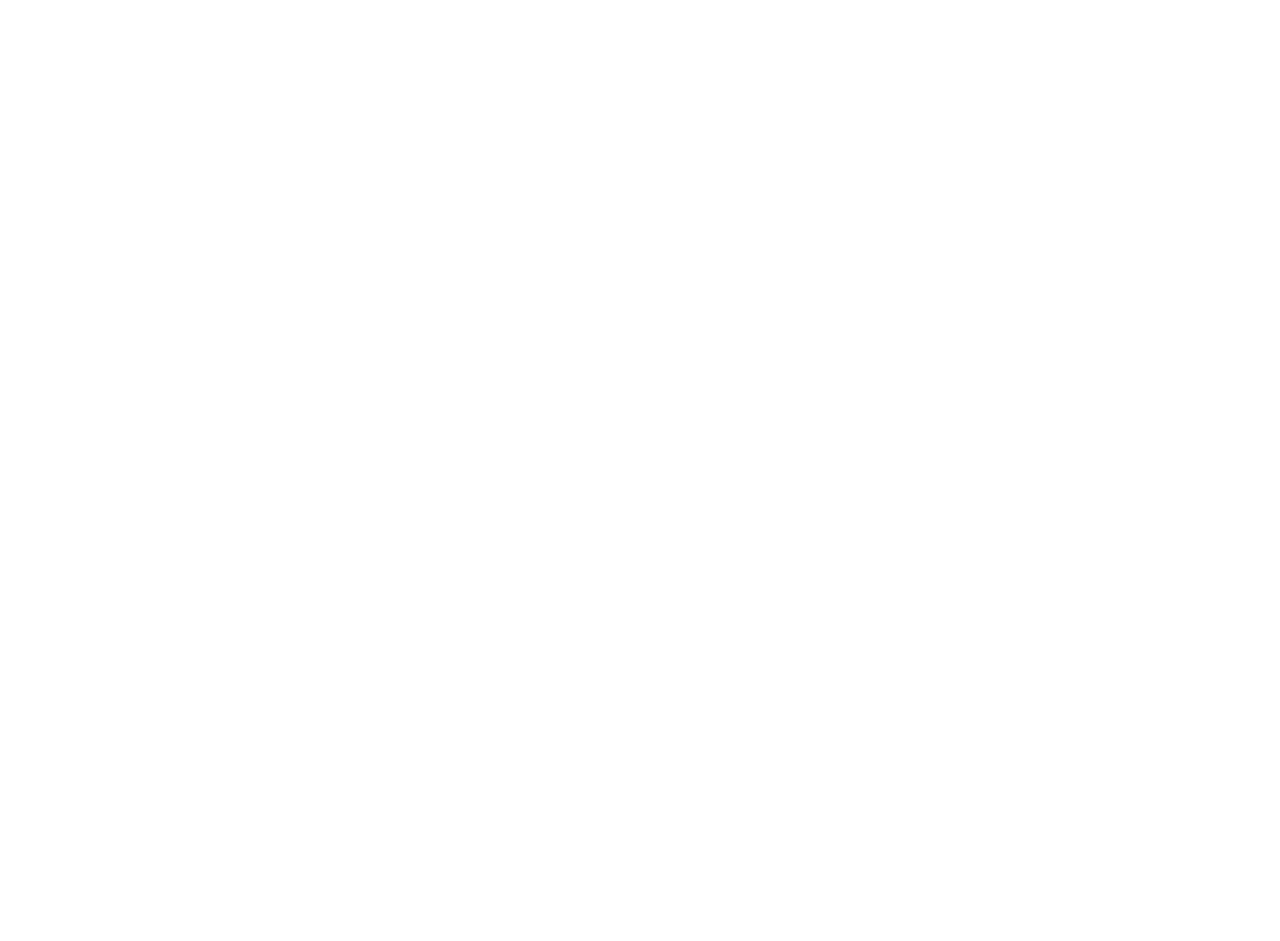
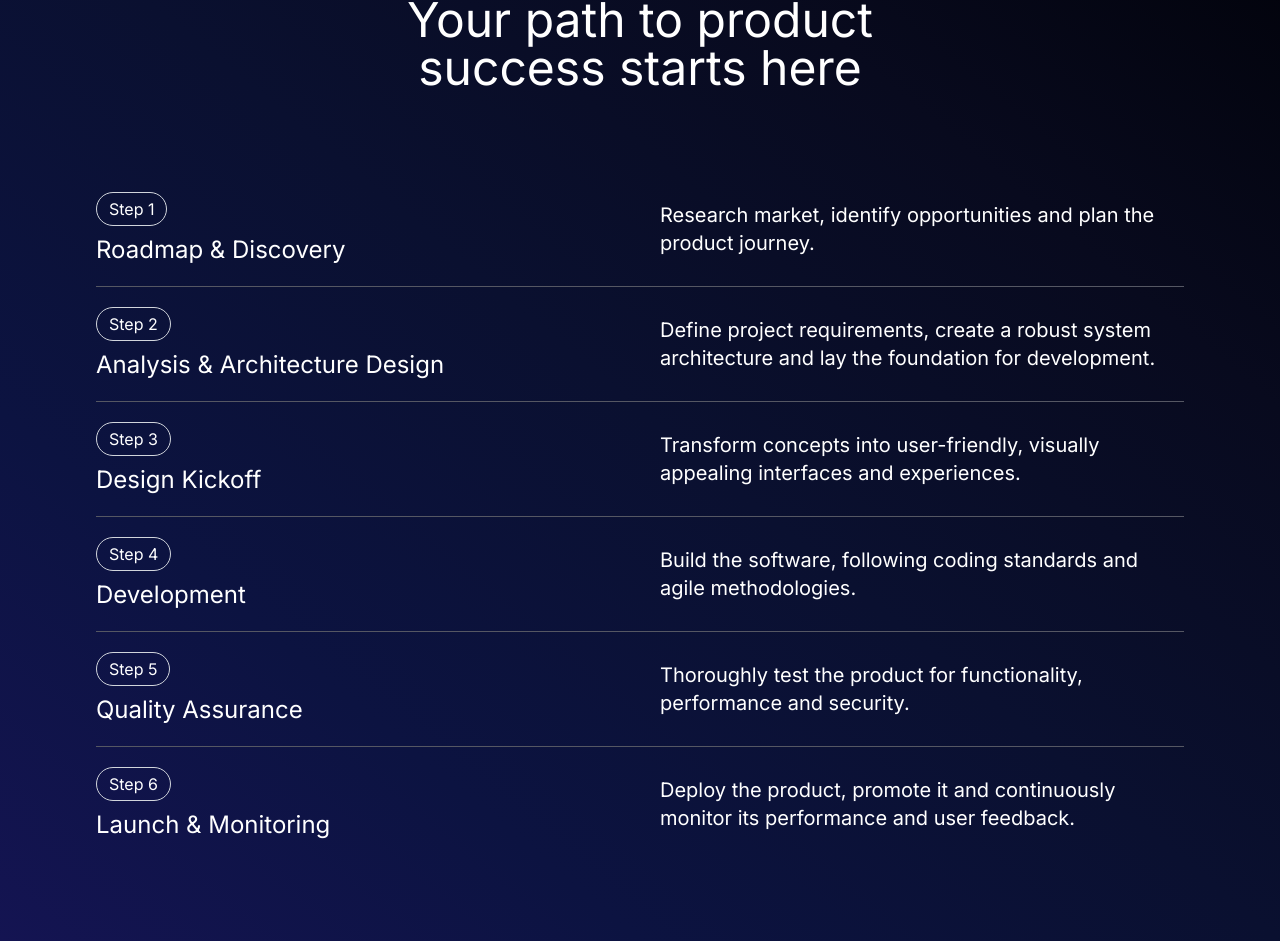
Before and after one commit to tonmoybosunia24/practise_project, a Next.js app: page / in a window 1280 px wide. Shown: the part 3206-4147 px from the top of the page. Before the commit the page ends 3086 px from the top, so only its background shows below. Built offline with nearby package versions, Linux system fonts and the light colour scheme.

Commit message:
Work Process Section Complete

```diff
--- a/app/page.jsx
+++ b/app/page.jsx
@@ -2,6 +2,7 @@
 import CaseStudy from "@/components/CaseStudy";
 import Hero from "@/components/Hero";
 import OurServices from "@/components/OurServices";
+import WorkProcess from "@/components/WorkProcess";
 
 export default function Home() {
   return (
@@ -10,6 +11,7 @@
       <AboutUs></AboutUs>
       <OurServices></OurServices>
       <CaseStudy></CaseStudy>
+      <WorkProcess></WorkProcess>
     </main>
   );
 }
--- /dev/null
+++ b/components/WorkProcess.jsx
@@ -0,0 +1,65 @@
+import SectionHeading from "@/ui/SectionHeading";
+
+const WorkProcess = () => {
+
+  const works = [
+    {
+      id: 1,
+      title: 'Roadmap & Discovery',
+      description: 'Research market, identify opportunities and plan the product journey.'
+    },
+    {
+      id: 2,
+      title: 'Analysis & Architecture Design',
+      description: 'Define project requirements, create a robust system architecture and lay the foundation for development.'
+    },
+    {
+      id: 3,
+      title: 'Design Kickoff',
+      description: 'Transform concepts into user-friendly, visually appealing interfaces and experiences.'
+    },
+    {
+      id: 4,
+      title: 'Development',
+      description: 'Build the software, following coding standards and agile methodologies.'
+    },
+    {
+      id: 5,
+      title: 'Quality Assurance',
+      description: 'Thoroughly test the product for functionality, performance and security.'
+    },
+    {
+      id: 6,
+      title: 'Launch & Monitoring',
+      description: 'Deploy the product, promote it and continuously monitor its performance and user feedback.'
+    }
+  ]
+
+  return (
+    <section className="margin-section-lg bg-[linear-gradient(to_right_top,#141452,#0c1341,#0a1030,#080a1e,#010209)]">
+
+      {/* ----------------Section Heading------------------ */}
+      <SectionHeading subtitle="/ WORK PROCESS" title=<>Your path to product <br />
+        success starts here</>></SectionHeading>
+
+      {/* -----------------Section Container---------------- */}
+      <div className="container px-24! pt-20 text-white">
+        {works.map((work, index) => (
+
+          /* -------------------WorkProcess ----------------- */
+          <div key={work?.id} className={`flex justify-between items-center gap-10 ${index !== works.length - 1 ? 'border-b border-tertiary' : ''} py-5`}>
+            <div className="flex-1 space-y-2">
+              <p className="w-fit border border-rounded border-gray-300 rounded-full px-3 py-1">Step {work?.id}</p>
+              <h2 className="text-2xl">{work?.title}</h2>
+            </div>
+            <p className="flex-1 text-xl">{work?.description}</p>
+          </div>
+        ))}
+
+      </div>
+
+    </section>
+  );
+};
+
+export default WorkProcess;
```
